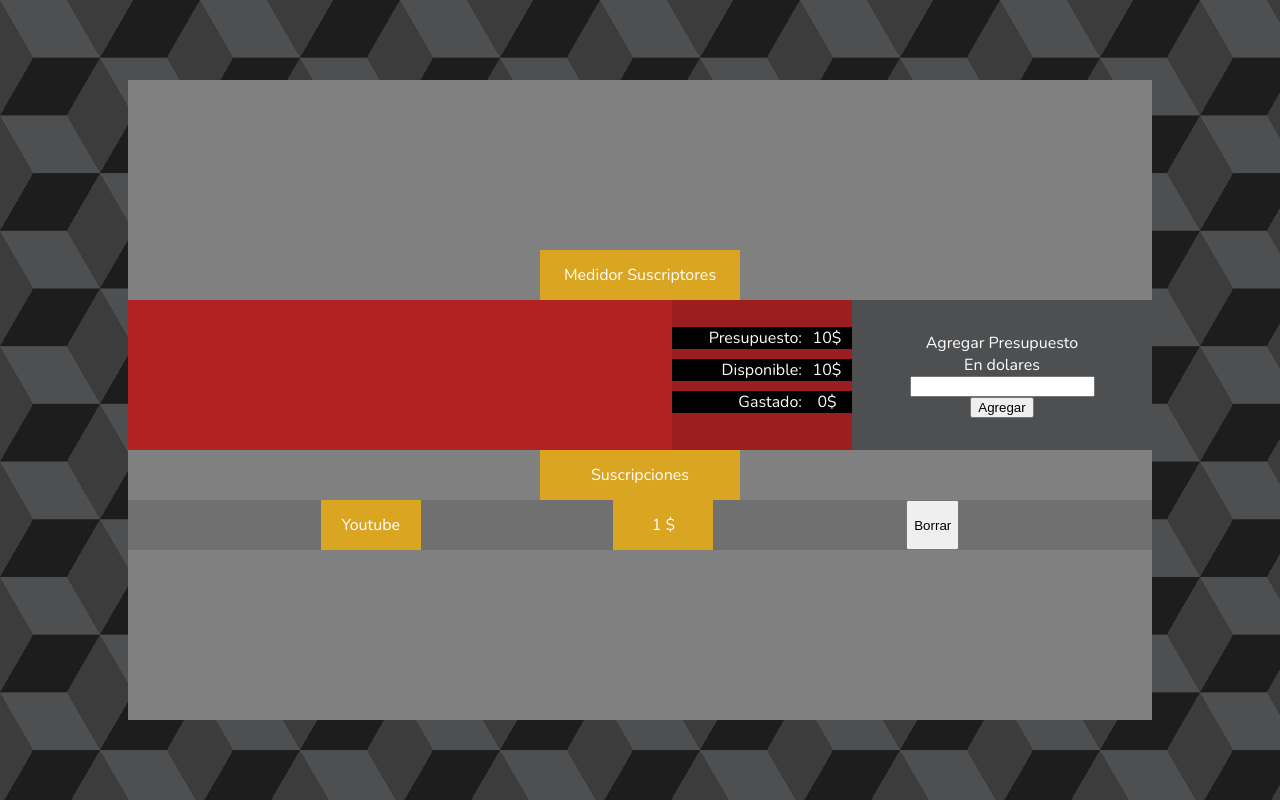
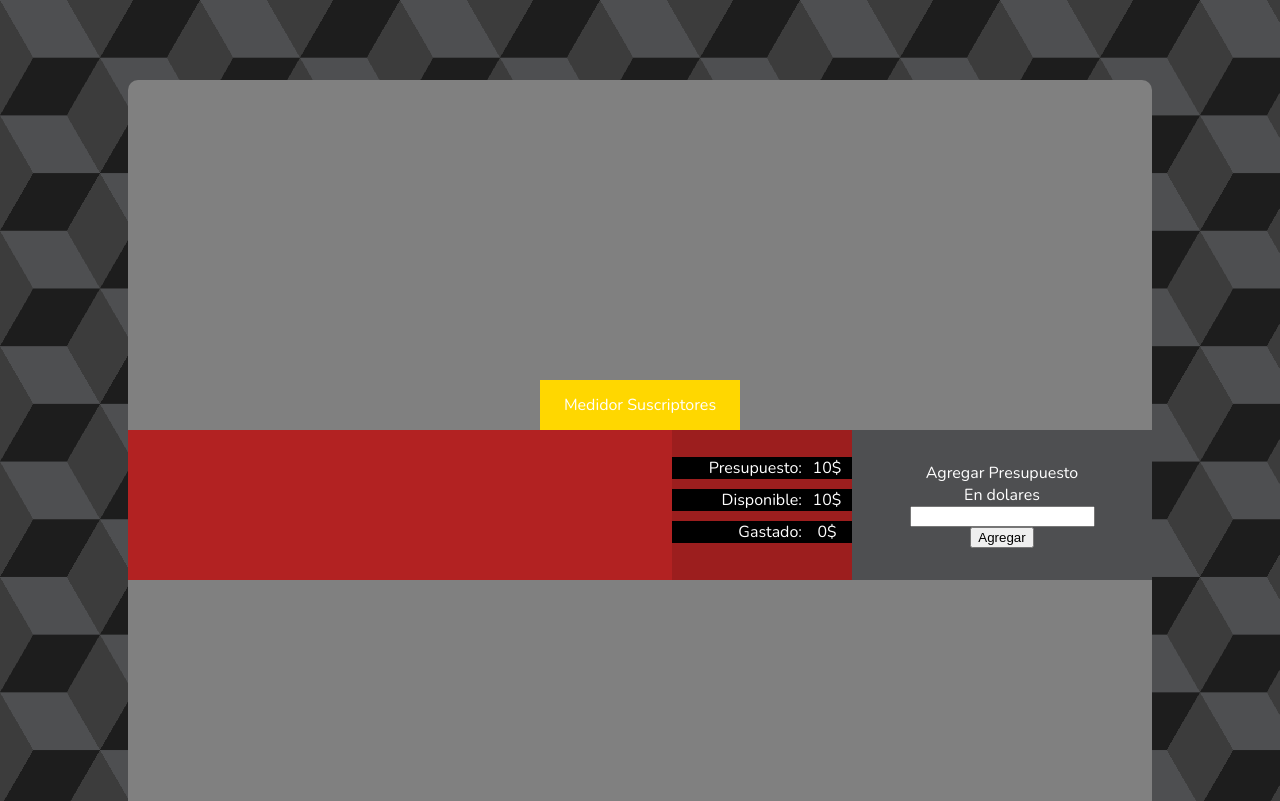
Before and after one commit to Wilfer-Suarez/PruebasdeDisenoPaginaWeb, a plain HTML site: page index.html in a window 1280 px wide. Shown: the top 801 px of the page. Drawn offline with nearby package versions, Linux system fonts and the light colour scheme.

Commit message:
prueba de diseño estirar caja

```diff
--- a/index.html
+++ b/index.html
@@ -41,7 +41,7 @@
             </div>
         </div>
 
-        <div class="caja4">
+        <!-- <div class="caja4">
 
             <p>Suscripciones</p>
         </div>
@@ -50,7 +50,7 @@
             <p>Youtube</p>
             <p>1 $</p>
             <button>Borrar</button>
-        </div>
+        </div> -->
     </div>
 
     <script src="script.js"></script>
--- a/style.css
+++ b/style.css
@@ -36,19 +36,20 @@ body {
 
 div.cajaPrincipal {
     background-color: gray;
-    height: 80vh;
+    height: 100vh;
     width: 80vw;
     margin: 10vh 10vw;
     display: flex;
     flex-direction: column;
     justify-content: center;
     align-items: center;
+    border-radius: 10px;
 
     div.caja1 {
         background-color: #00000020;
 
         p {
-            background-color: goldenrod;
+            background-color: #FFD700;
             height: 50px;
             width: 200px;
             display: flex;
```
